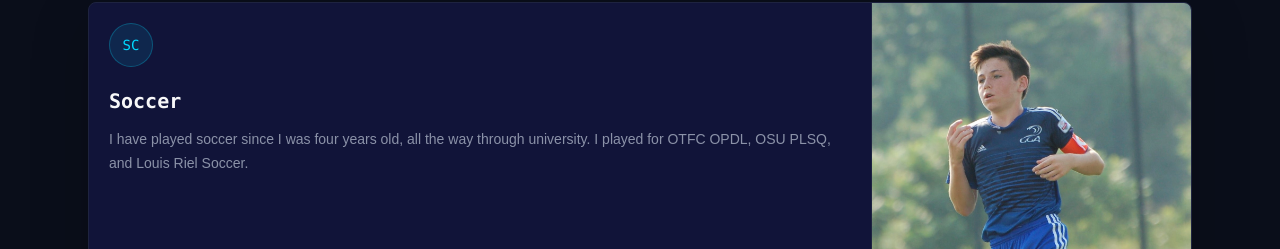
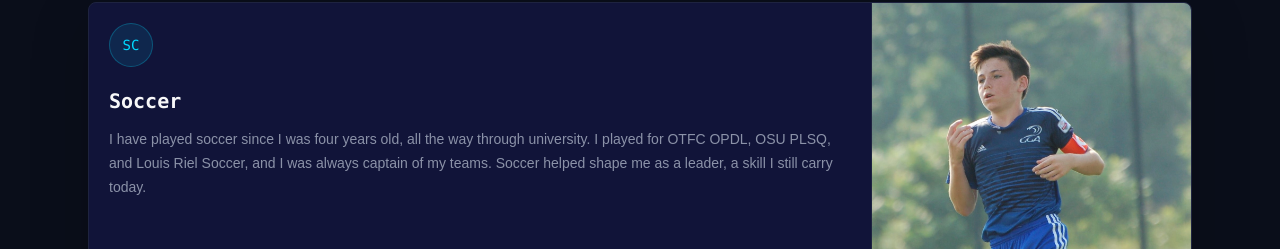
Before and after one commit to Zachary-Levesque/Portfolio, a Next.js app: page /hobbies in a window 1280 px wide. Shown: the part 219-468 px from the top of the page. Built offline with nearby package versions, Linux system fonts and the light colour scheme.

Commit message:
Update page.tsx

```diff
--- a/app/hobbies/page.tsx
+++ b/app/hobbies/page.tsx
@@ -18,7 +18,7 @@ export default function HobbiesPage() {
       imageAlt: "Zachary playing soccer",
       imagePosition: "object-[50%_18%]",
       description:
-        "I have played soccer since I was four years old, all the way through university. I played for OTFC OPDL, OSU PLSQ, and Louis Riel Soccer."
+        "I have played soccer since I was four years old, all the way through university. I played for OTFC OPDL, OSU PLSQ, and Louis Riel Soccer, and I was always captain of my teams. Soccer helped shape me as a leader, a skill I still carry today."
     },
     {
       title: "Golf",
```
